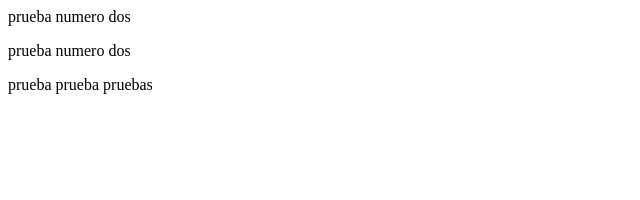
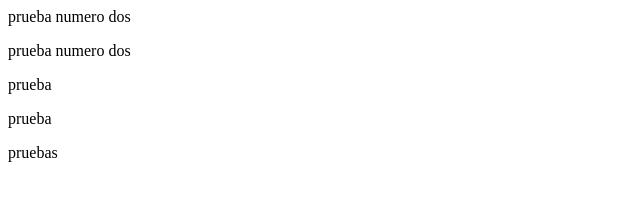
Before and after one commit to pena505/prueba, a plain HTML site: page prueba_02.html in a window 1280 px wide. Shown: the whole page, without its empty margins (0-640 px from the left). Drawn offline with Linux system fonts and the light colour scheme.

Commit message:
actualice los parrafos

```diff
--- a/prueba_02.html
+++ b/prueba_02.html
@@ -10,9 +10,9 @@
 <body>
   <p1>prueba numero dos</p>
   <p2>prueba numero dos</p>
-  <p3> prueba</p3>
-  <p4> prueba</p4>
-  <p5> pruebas</5>
+  <p3> prueba</p>
+  <p4> prueba</p>
+  <p5> pruebas</>
 
 
 </body
```
